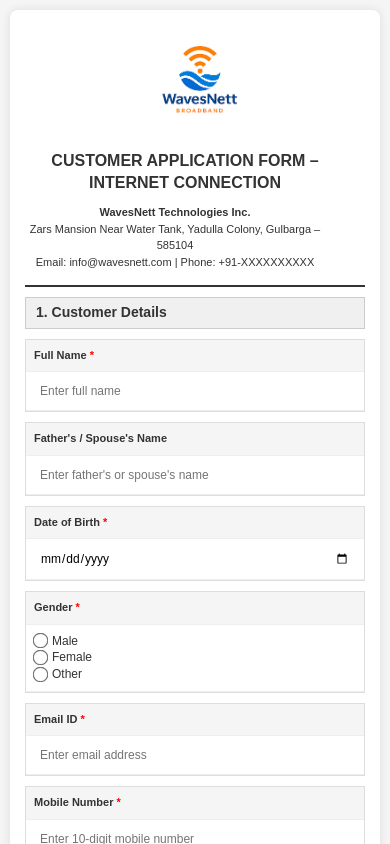
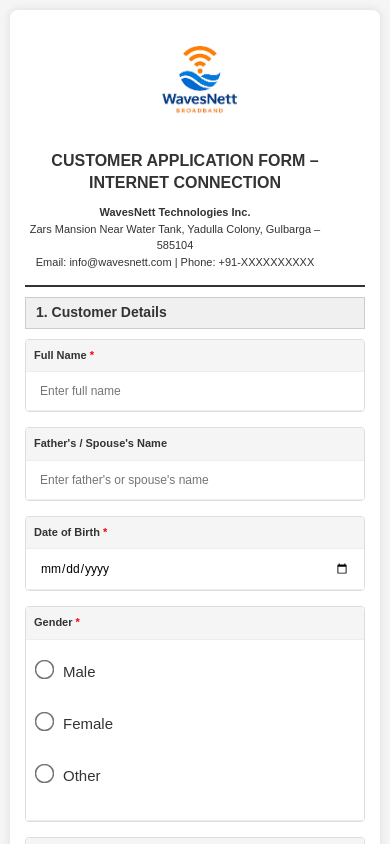
Before and after one commit to Sajeemahmed/ispform, a React (Vite) app in the folder ispformfrontend/: page / in a window 390 px wide. Shown: the top 844 px of the page. Built offline with nearby package versions, Linux system fonts and the light colour scheme; no server answers; the HTML template or start-up script is replaced by a standard one.

Commit message:
Updated app.css

```diff
--- a/ispformfrontend/src/App.css
+++ b/ispformfrontend/src/App.css
@@ -26,7 +26,6 @@ body {
   text-align: center;
   margin-bottom: 10px;
   border-bottom: 2px solid #333;
-
 }
 
 .form-header h1 {
@@ -34,8 +33,8 @@ body {
   font-weight: bold;
   margin-bottom: 10px;
   text-transform: uppercase;
-    margin-top: 20px;
-    margin-right: 20px;
+  margin-top: 20px;
+  margin-right: 20px;
 }
 
 .company-info {
@@ -50,7 +49,7 @@ body {
 }
 
 .form-info {
-margin-right:36px;
+  margin-right: 36px;
   font-size: 12px;
 }
 
@@ -370,7 +369,7 @@ margin-right:36px;
   }
 }
 
-/* Mobile Responsiveness */
+/* Mobile Responsiveness - Updated for better checkbox spacing */
 @media (max-width: 768px) {
   .form-container,
   .form-view-container {
@@ -391,10 +390,37 @@ margin-right:36px;
     font-size: 11px;
   }
 
+  /* Fixed checkbox spacing for mobile */
   .checkbox-cell {
+    display: flex;
     flex-direction: column;
     align-items: flex-start;
-    gap: 8px;
+    gap: 12px;
+    padding: 8px !important;
+  }
+
+  .checkbox-label {
+    display: flex;
+    align-items: center;
+    cursor: pointer;
+    font-weight: normal;
+    width: 100%;
+    margin-bottom: 8px;
+    padding: 4px 0;
+  }
+
+  .checkbox-label input[type="radio"],
+  .checkbox-label input[type="checkbox"] {
+    width: auto;
+    margin-right: 8px;
+    margin-left: 0;
+    transform: scale(1.3);
+    flex-shrink: 0;
+  }
+
+  .checkbox-text {
+    font-size: 13px;
+    line-height: 1.4;
   }
 
   .gps-container {
@@ -417,7 +443,7 @@ margin-right:36px;
   }
 }
 
-/* Responsive Table for Mobile */
+/* Responsive Table for Mobile - Updated */
 @media (max-width: 600px) {
   .form-table,
   .view-table {
@@ -435,8 +461,10 @@ margin-right:36px;
   .view-table tr {
     display: block;
     width: 100%;
-    margin-bottom: 10px;
+    margin-bottom: 15px;
     border: 1px solid #ddd;
+    border-radius: 4px;
+    overflow: hidden;
   }
 
   .form-table td,
@@ -450,12 +478,130 @@ margin-right:36px;
   .label-cell {
     font-weight: bold;
     background-color: #f5f5f5;
-    padding: 6px 8px 2px 8px;
+    padding: 8px 10px 4px 10px;
   }
 
   .input-cell,
   .value-cell {
-    padding: 2px 8px 6px 8px;
+    padding: 4px 10px 8px 10px;
+    background-color: white;
+  }
+
+  /* Enhanced checkbox spacing for very small screens */
+  .checkbox-cell {
+    padding: 10px !important;
+    gap: 15px;
+  }
+
+  .checkbox-label {
+    margin-bottom: 10px;
+    padding: 6px 0;
+    min-height: 32px;
+    align-items: flex-start;
+  }
+
+  .checkbox-label input[type="radio"],
+  .checkbox-label input[type="checkbox"] {
+    margin-right: 10px;
+    margin-top: 2px;
+    transform: scale(1.4);
+  }
+
+  .checkbox-text {
+    font-size: 14px;
+    line-height: 1.5;
+  }
+}
+
+/* Extra small screens */
+@media (max-width: 480px) {
+  .checkbox-cell {
+    padding: 12px !important;
+    gap: 18px;
+  }
+
+  .checkbox-label {
+    margin-bottom: 12px;
+    padding: 8px 0;
+    min-height: 36px;
+  }
+
+  .checkbox-label input[type="radio"],
+  .checkbox-label input[type="checkbox"] {
+    margin-right: 12px;
+    margin-top: 3px;
+    transform: scale(1.5);
+  }
+
+  .checkbox-text {
+    font-size: 15px;
+    line-height: 1.6;
+  }
+}
+
+/* Loading and Error States */
+.loading-container, .error-container {
+  display: flex;
+  flex-direction: column;
+  justify-content: center;
+  align-items: center;
+  min-height: 50vh;
+  text-align: center;
+  padding: 20px;
+}
+
+.loading-container h2 {
+  color: #007bff;
+  margin-bottom: 10px;
+}
+
+.error-container h2 {
+  color: #dc3545;
+  margin-bottom: 10px;
+}
+
+.back-button {
+  margin-top: 20px;
+  padding: 10px 20px;
+  background-color: #6c757d;
+  color: white;
+  border: none;
+  border-radius: 4px;
+  cursor: pointer;
+  font-size: 14px;
+}
+
+.back-button:hover {
+  background-color: #5a6268;
+}
+
+.header-content {
+  display: flex;
+  align-items: flex-start;
+  margin-bottom: 5px;
+}
+
+.company-logo {
+  width: 120px;
+  height: auto;
+  flex-shrink: 0;
+  margin-top: 5px;
+  margin-left: 10px;
+}
+
+.header-text {
+  flex: 1;
+}
+
+@media (max-width: 768px) {
+  .header-content {
+    flex-direction: column;
+    align-items: center;
+    text-align: center;
+  }
+
+  .company-logo {
+    width: 100px;
   }
 }
 
@@ -569,72 +715,3 @@ margin-right:36px;
   white-space: nowrap;
   border: 0;
 }
-
-
-/* Add to your existing App.css */
-
-.loading-container, .error-container {
-  display: flex;
-  flex-direction: column;
-  justify-content: center;
-  align-items: center;
-  min-height: 50vh;
-  text-align: center;
-  padding: 20px;
-}
-
-.loading-container h2 {
-  color: #007bff;
-  margin-bottom: 10px;
-}
-
-.error-container h2 {
-  color: #dc3545;
-  margin-bottom: 10px;
-}
-
-.back-button {
-  margin-top: 20px;
-  padding: 10px 20px;
-  background-color: #6c757d;
-  color: white;
-  border: none;
-  border-radius: 4px;
-  cursor: pointer;
-  font-size: 14px;
-}
-
-.back-button:hover {
-  background-color: #5a6268;
-}
-
-.header-content {
-  display: flex;
-  align-items: flex-start;
-
-  margin-bottom: 5px;
-}
-
-.company-logo {
-  width: 120px;
-  height: auto;
-  flex-shrink: 0;
-  margin-top:5px;
-  margin-left:10px;
-}
-
-.header-text {
-  flex: 1;
-}
-
-@media (max-width: 768px) {
-  .header-content {
-    flex-direction: column;
-    align-items: center;
-    text-align: center;
-  }
-
-  .company-logo {
-    width: 100px;
-  }
-}
```
